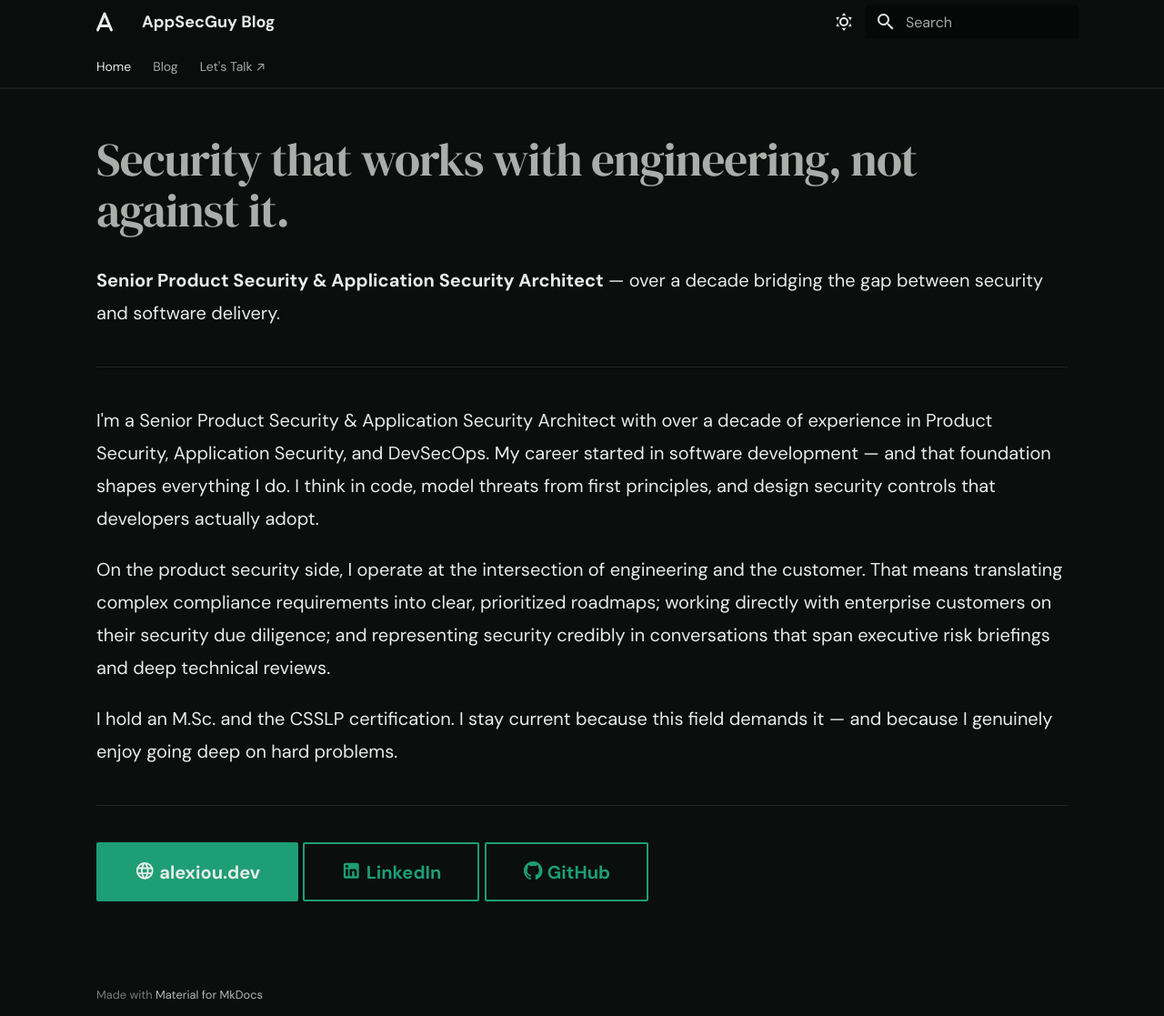
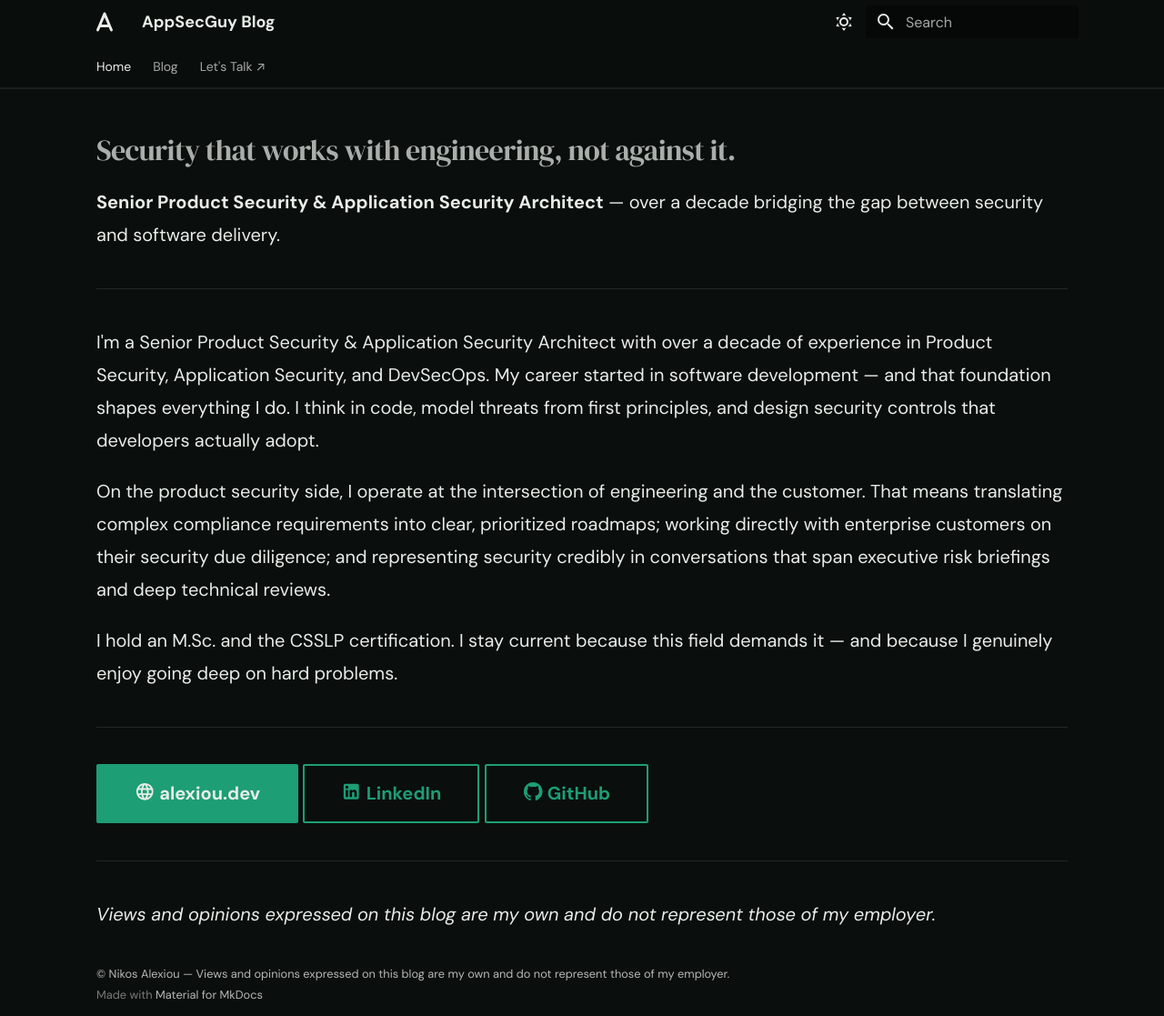
Before and after one commit to nkalexiou/appsecguy, an MkDocs documentation site: the page built from docs/index.md, in a window 1280 px wide and 1117 px high. Shown: the whole window at 91% size. Built offline with MkDocs 1.6.1 and Material for MkDocs 9.7.7, drawn with Linux system fonts in a browser that asks for light colours; some web fonts are replaced.

Commit message:
blog: smaller fonts, external links in new tab, opinions disclaimer
- Reduce h1/h2 clamp ranges (~30% smaller at 100% zoom)
- Add docs/javascripts/extra.js: auto-applies target=_blank + rel=noopener to all off-domain links
- Add copyright footer disclaimer (own opinions, not employer's)
- Add same disclaimer to home page

Co-Authored-By: Claude Sonnet 4.6 <noreply@anthropic.com>

```diff
--- a/docs/index.md
+++ b/docs/index.md
@@ -21,3 +21,7 @@ I hold an M.Sc. and the CSSLP certification. I stay current because this field d
 [**:material-web: alexiou.dev**](https://www.alexiou.dev){ .md-button .md-button--primary }
 [**:material-linkedin: LinkedIn**](https://www.linkedin.com/in/nkalexiou/){ .md-button }
 [**:octicons-mark-github-24: GitHub**](https://github.com/nkalexiou/){ .md-button }
+
+---
+
+*Views and opinions expressed on this blog are my own and do not represent those of my employer.*
--- /dev/null
+++ b/docs/javascripts/extra.js
@@ -0,0 +1,8 @@
+document.addEventListener("DOMContentLoaded", function () {
+  document.querySelectorAll("a[href^='http']").forEach(function (link) {
+    if (link.hostname !== window.location.hostname) {
+      link.setAttribute("target", "_blank");
+      link.setAttribute("rel", "noopener noreferrer");
+    }
+  });
+});
--- a/docs/stylesheets/extra.css
+++ b/docs/stylesheets/extra.css
@@ -83,14 +83,14 @@
 }
 
 .md-typeset h1 {
-  font-size: clamp(1.9rem, 4vw, 2.8rem);
-  line-height: 1.1;
+  font-size: clamp(1.4rem, 2.5vw, 1.9rem);
+  line-height: 1.15;
   margin-bottom: 0.6em;
 }
 
 .md-typeset h2 {
-  font-size: clamp(1.3rem, 2.5vw, 1.75rem);
-  line-height: 1.2;
+  font-size: clamp(1.1rem, 1.8vw, 1.35rem);
+  line-height: 1.25;
   margin-top: 2em;
   margin-bottom: 0.5em;
 }
@@ -179,7 +179,7 @@
 
 .home-hero .tagline {
   font-family: 'DM Serif Display', Georgia, serif;
-  font-size: clamp(1.9rem, 4vw, 3rem);
+  font-size: clamp(1.4rem, 2.5vw, 2rem);
   line-height: 1.1;
   letter-spacing: -0.02em;
   margin-bottom: 1.5rem;
--- a/mkdocs.yml
+++ b/mkdocs.yml
@@ -36,6 +36,13 @@ theme:
 extra_css:
   - stylesheets/extra.css
 
+extra_javascript:
+  - javascripts/extra.js
+
+copyright: >
+  &copy; Nikos Alexiou &mdash;
+  Views and opinions expressed on this blog are my own and do not represent those of my employer.
+
 nav:
   - Home: index.md
   - Blog:
```
